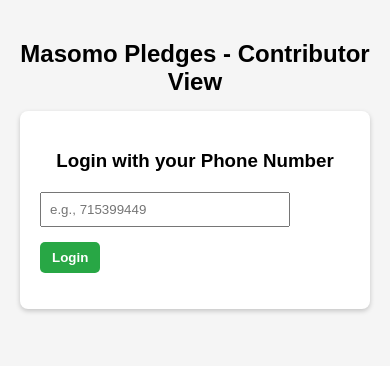
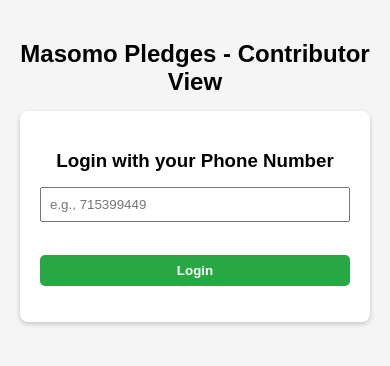
Before and after one commit to masomodigital/pledges-contributors-UI, a plain HTML site: page index.html in a window 390 px wide. Drawn offline with Linux system fonts and the light colour scheme.

Commit message:
Update index.html

```diff
--- a/index.html
+++ b/index.html
@@ -9,6 +9,15 @@
       font-family: Arial, sans-serif;
       background: #f5f5f5;
       margin: 0;
+      padding: 0;
+      display: flex;
+      justify-content: center;
+      align-items: flex-start;
+      min-height: 100vh;
+    }
+    main {
+      width: 100%;
+      max-width: 1000px;
       padding: 20px;
     }
     h2, h3 {
@@ -16,12 +25,11 @@
       margin-bottom: 15px;
     }
     #loginDiv, #eventsDiv, #contributorsDiv {
-      max-width: 1000px;
-      margin: 0 auto 20px auto;
       background: #fff;
       padding: 20px;
       border-radius: 8px;
       box-shadow: 0 2px 5px rgba(0,0,0,0.2);
+      margin-bottom: 20px;
     }
     input {
       padding: 8px;
@@ -29,6 +37,9 @@
       width: 100%;
       max-width: 250px;
       box-sizing: border-box;
+      display: block;
+      margin-left: auto;
+      margin-right: auto;
     }
     button {
       padding: 8px 12px;
@@ -38,10 +49,17 @@
       cursor: pointer;
       font-weight: bold;
       color: #fff;
+      display: block;
+      margin-left: auto;
+      margin-right: auto;
     }
     .btn-login { background: #28a745; }
     .btn-view { background: #17a2b8; }
     .btn-back { background: #28a745; }
+    .table-wrapper {
+      overflow-x: auto;
+      margin-top: 10px;
+    }
     table {
       width: 100%;
       border-collapse: collapse;
@@ -62,9 +80,6 @@
       font-weight: bold;
       color: green;
     }
-    .table-wrapper {
-      overflow-x: auto;
-    }
     #waitMsg {
       font-weight: bold;
       color: #0077cc;
@@ -72,11 +87,24 @@
       display: none;
       margin-bottom: 10px;
     }
+    /* Responsive tweaks */
+    @media (max-width: 600px) {
+      th, td {
+        font-size: 14px;
+        padding: 6px;
+      }
+      input {
+        max-width: 100%;
+      }
+      button {
+        width: 100%;
+      }
+    }
   </style>
 </head>
 <body>
+  <main>
     <h2>Masomo Pledges - Contributor View</h2>
-
     <p id="waitMsg">Wait please....</p>
 
     <!-- LOGIN -->
@@ -119,9 +147,10 @@
       </div>
       <button class="btn-back" onclick="backToEvents()">Back to Events</button>
     </div>
+  </main>
 
   <script>
-    const WORKER_URL = "https://wispy-queen-9c9c.ev-dmaundu.workers.dev/"; // replace with your worker URL
+    const WORKER_URL = "https://wispy-queen-9c9c.ev-dmaundu.workers.dev/";
     let userPhone = "";
     let userEventIds = [];
 
@@ -141,7 +170,6 @@
       let phone = document.getElementById("phone").value.trim();
       document.getElementById("loginMsg").textContent = "";
       if (!phone) return alert("Enter phone number");
-
       if (phone.startsWith('0')) phone = phone.substring(1);
 
       showWait();
```
Lines whose indentation alone changed are shown as unchanged.
